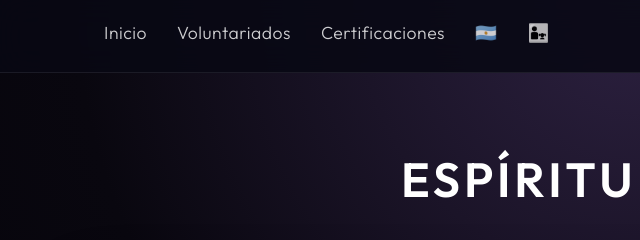
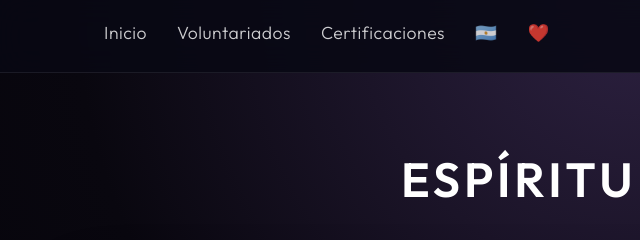
Before and after one commit to Lara-Agostina/Lara-Agostina, a plain HTML site: page viajes.html in a window 1280 px wide. Shown: the top 240 px of the page, 0-640 px from the left. Drawn offline with nearby package versions, Linux system fonts and the light colour scheme; a web font is replaced by a local one.

Commit message:
Update viajes.html

```diff
--- a/viajes.html
+++ b/viajes.html
@@ -25,7 +25,7 @@
         <li><a href="voluntaria.html">Voluntariados</a></li>
         <li><a href="certificaciones.html">Certificaciones</a></li>
         <li><a href="viajes.html" class="active" >🇦🇷</a></li>
-        <li><a href="raices.html">👨‍👧</a></li>
+        <li><a href="raices.html">❤️</a></li>
     </ul>
     </div>
 </nav>
```
